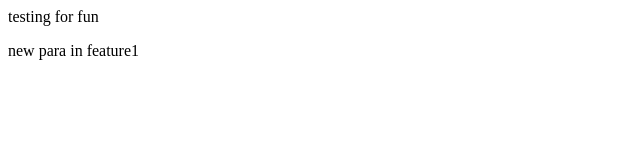
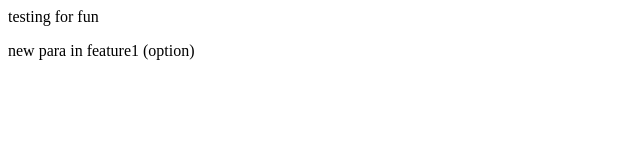
Before and after one commit to mridul-chhokkar13/init-check, a plain HTML site: page index.html in a window 1280 px wide. Shown: the full height of the page, 0-640 px from the left. Drawn offline with Linux system fonts and the light colour scheme.

Commit message:
add option

```diff
--- a/index.html
+++ b/index.html
@@ -1,2 +1,2 @@
 <p>testing for fun</p>
-<p>new para in feature1</p>
+<p>new para in feature1 (option)</p>
```
